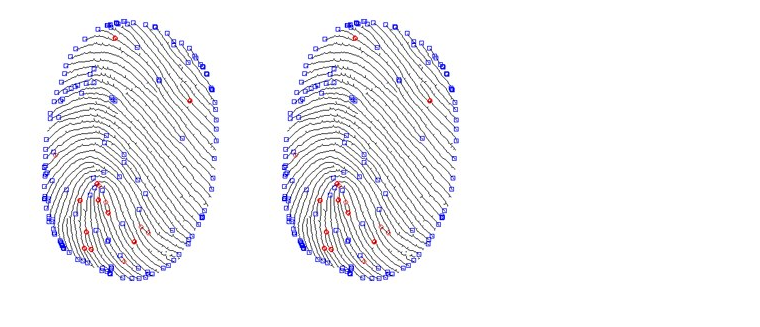
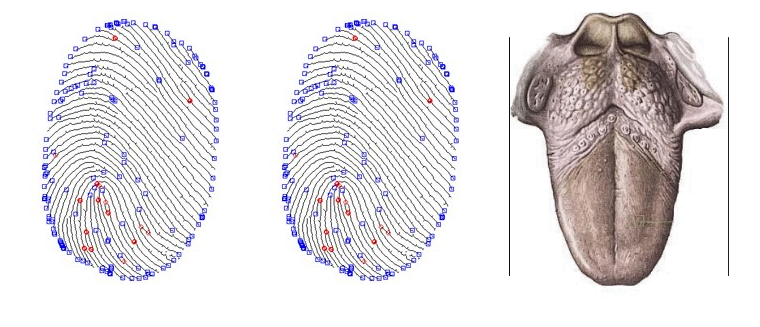
Before and after one commit to tashenka/shaker, a PHP site: page /access.php?notice_error=1 in a window 1280 px wide. Shown: the part 218-545 px from the top of the page, without its empty margins (141-901 px from the left). Run offline with PHP 8.4, Linux system fonts and the light colour scheme; data that the repository does not hold is empty.

Commit message:
tongue fix

```diff
--- a/access.php
+++ b/access.php
@@ -50,8 +50,7 @@ function braces($n)
 
 
 <?php if($zone=="red"): ?>
-          $("#tongue_scanner").fadeIn();
-          $("#tongue_scanner2").fadeIn();
+          $("#tongue_scanner").fadeOut();
 <?php endif; ?>
 
 
@@ -99,7 +98,7 @@ function braces($n)
     <img id="finger_scanner" src="images/finger_scanner.gif"/>
   </div>
   <div class="span3">
-    <img id="tongue_scanner" style="display:none" src="images/tongue.jpg"/>
+    <img id="tongue_scanner" src="images/tongue_scanner.gif"/>
   </div>
   <div class="span3">
     <img id="tongue_scanner2" style="display:none" src="images/tongue.jpg"/>
```
Also changed, not shown: images/tongue_scanner.gif (added), images/tongue_scanner2.gif (added).
